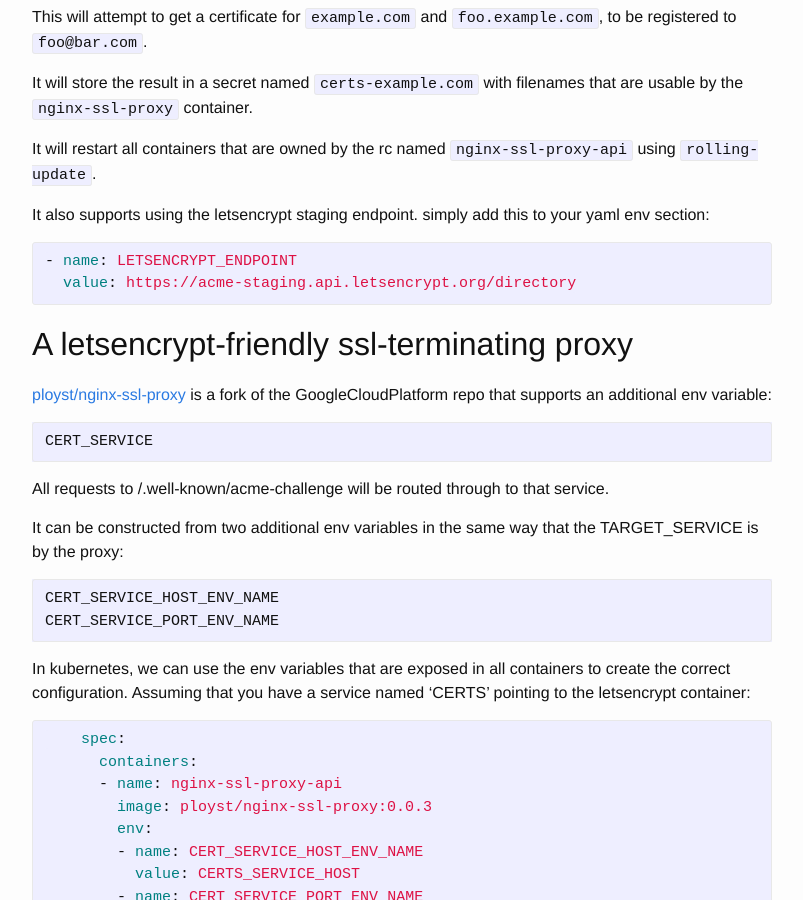
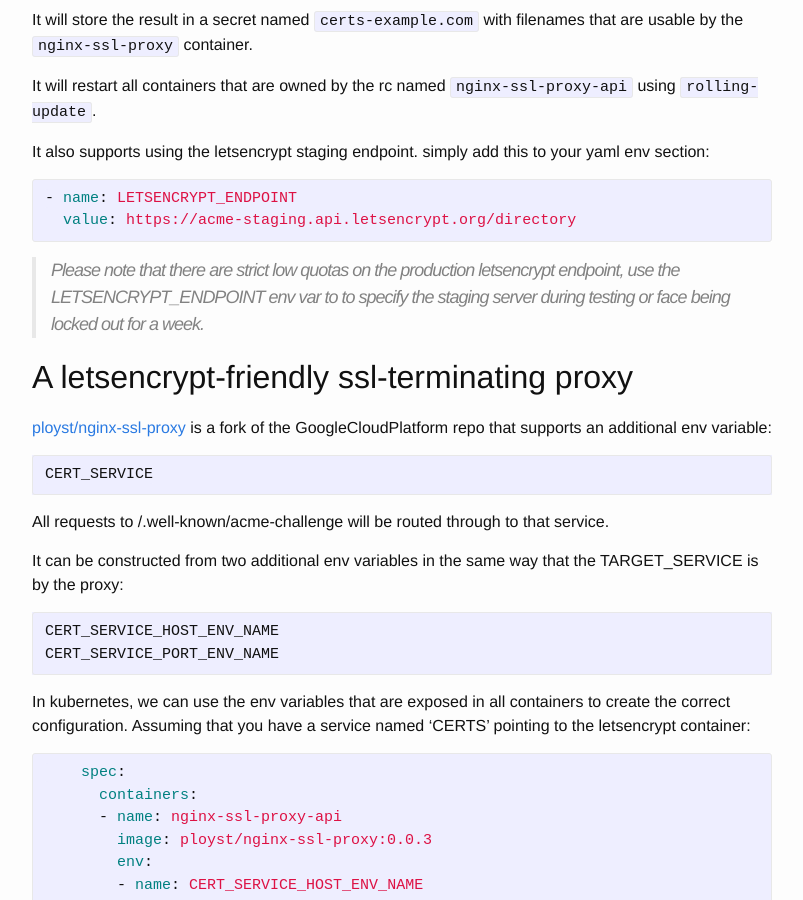
Before and after one commit to ployst/ployst.github.io, a Jekyll site: the page built from _posts/2015-12-17-letsencrypt-on-kubernetes.markdown, in a window 1280 px wide and 900 px high, scrolled down 2246 px. Shown: the whole window, without its empty margins (238-1041 px from the left). Built offline with Jekyll 4.4.1, drawn with Linux system fonts in a browser that asks for light colours; some of the changed text lies outside the part shown.

```diff
--- a/_posts/2015-12-17-letsencrypt-on-kubernetes.markdown
+++ b/_posts/2015-12-17-letsencrypt-on-kubernetes.markdown
@@ -124,6 +120,10 @@ your yaml env section:
   value: https://acme-staging.api.letsencrypt.org/directory
 {% endhighlight %}
 
+> Please note that there are strict low quotas on the production letsencrypt
+endpoint, use the LETSENCRYPT_ENDPOINT env var to to specify the staging server
+during testing or face being locked out for a week.
+
 ## A letsencrypt-friendly ssl-terminating proxy
 
 [ployst/nginx-ssl-proxy](https://github.com/ployst/nginx-ssl-proxy) is a fork
--- a/index.html
+++ b/index.html
@@ -14,6 +14,7 @@ layout: default
         <h2>
           <a class="post-link" href="{{ post.url | prepend: site.baseurl }}">{{ post.title }}</a>
         </h2>
+        {{ post.excerpt }}
       </li>
     {% endfor %}
   </ul>
```
Also changed, not shown: other parts of _posts/2015-12-17-letsencrypt-on-kubernetes.markdown (+0 -4 lines).
